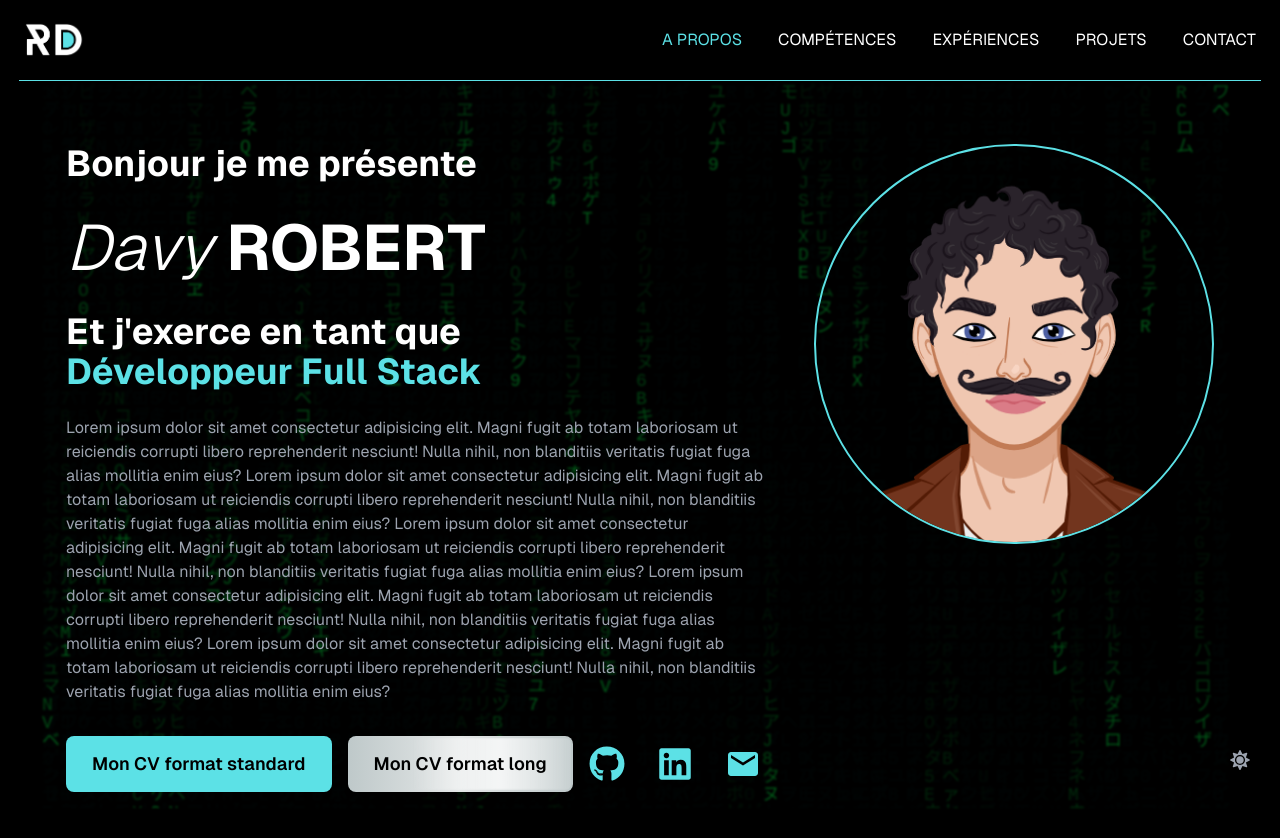
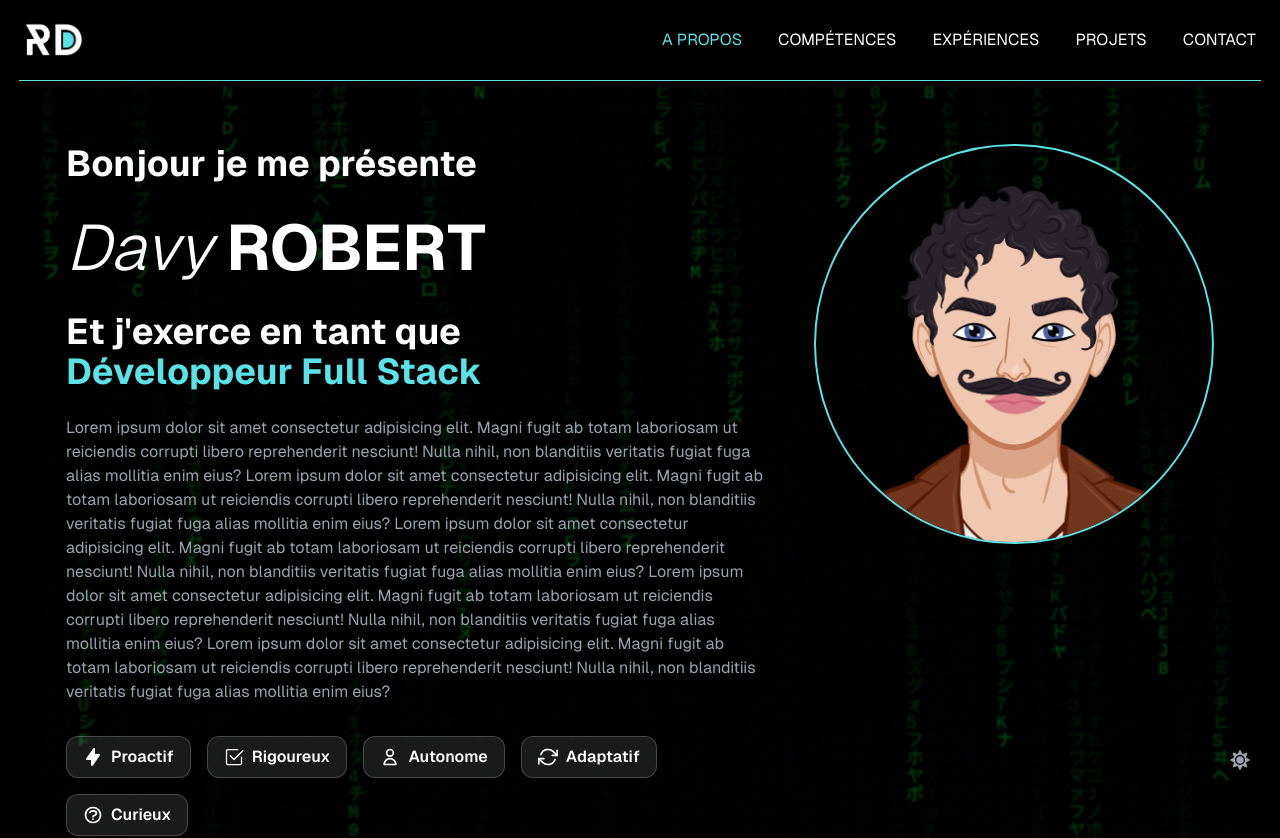
Before and after one commit to DavyR01/davyrobert-portfolio, a Next.js app: page / in a window 1280 px wide. Shown: the top 838 px of the page. Built offline with nearby package versions, Linux system fonts and the light colour scheme; no server answers.

Commit message:
add qualities below description

```diff
--- a/src/app/components/Presentation.tsx
+++ b/src/app/components/Presentation.tsx
@@ -6,6 +6,7 @@ import { FaGithub, FaLinkedin } from 'react-icons/fa'
 import { MdEmail } from 'react-icons/md'
 import MatrixCanvas from './MatrixCanvas';
 import { useTheme } from '@/context/ThemeContext';
+import { qualities } from '@/datas/datas';
 
 const Presentation = () => {
    const sectionRef = useRef<HTMLElement>(null);
@@ -43,9 +44,27 @@ const Presentation = () => {
                   className="object-cover w-full h-full"
                />
             </div>
-            <p className="text-base mb-8 text-gray-400 ">
+            <p className="text-base mb-8 dark:text-gray-400 text-gray-600 ">
                Lorem ipsum dolor sit amet consectetur adipisicing elit. Magni fugit ab totam laboriosam ut reiciendis corrupti libero reprehenderit nesciunt! Nulla nihil, non blanditiis veritatis fugiat fuga alias mollitia enim eius?     Lorem ipsum dolor sit amet consectetur adipisicing elit. Magni fugit ab totam laboriosam ut reiciendis corrupti libero reprehenderit nesciunt! Nulla nihil, non blanditiis veritatis fugiat fuga alias mollitia enim eius?     Lorem ipsum dolor sit amet consectetur adipisicing elit. Magni fugit ab totam laboriosam ut reiciendis corrupti libero reprehenderit nesciunt! Nulla nihil, non blanditiis veritatis fugiat fuga alias mollitia enim eius?     Lorem ipsum dolor sit amet consectetur adipisicing elit. Magni fugit ab totam laboriosam ut reiciendis corrupti libero reprehenderit nesciunt! Nulla nihil, non blanditiis veritatis fugiat fuga alias mollitia enim eius?     Lorem ipsum dolor sit amet consectetur adipisicing elit. Magni fugit ab totam laboriosam ut reiciendis corrupti libero reprehenderit nesciunt! Nulla nihil, non blanditiis veritatis fugiat fuga alias mollitia enim eius?
             </p>
+
+            <div className="flex flex-wrap gap-4 mb-8 w-full justify-center md:justify-start">
+              {qualities.items.map((q) => (
+                <span
+                  key={q.label}
+                  className="
+                    flex items-center gap-2
+                    bg-white/10 text-black border border-[#232946]
+                    px-4 py-2 rounded-xl font-semibold text-base shadow transition-all
+                    hover:bg-[#232946] hover:text-white
+                    dark:bg-white/10 dark:text-white dark:border-white/20
+                    dark:hover:bg-white/20
+                  "
+                >
+                  {q.icon}{q.label}
+                </span>
+              ))}
+            </div>
             <div className="flex flex-wrap gap-4 sm:flex-nowrap sm:items-center mb-4">
                <a
                   className="bg-[--primary-color] font-semibold py-3 px-6 text-lg rounded-lg transition-all hover:scale-105 hover:bg-[var(--bg-light)] hover:text-[--primary-color] hover:border-[--primary-color] border-2 border-transparent break-words w-full sm:w-auto text-center text-[var(--text-color-dark)]"
--- a/src/datas/datas.tsx
+++ b/src/datas/datas.tsx
@@ -1,6 +1,6 @@
 import React from 'react';
 // ATTENTION : Ce fichier doit être en .tsx car il contient du JSX dans les objets de catégories.
-import { Category, DataExperience, ProjectCardProps } from '../types/types';
+import { Category, DataExperience, ProjectCardProps, Qualities } from '../types/types';
 import Image from 'next/image';
 // React-Icon imports
 import { SiTypescript, SiTailwindcss, SiReact, SiPostgresql, SiVercel, SiNodedotjs, SiKotlin, SiSqlite, SiOvh } from 'react-icons/si';
@@ -8,6 +8,9 @@ import { DiJavascript, DiDotnet } from 'react-icons/di';
 import { FaDocker } from 'react-icons/fa';
 import { FaAws, FaBitbucket } from 'react-icons/fa6';
 import { GrMysql } from 'react-icons/gr';
+import { HiLightningBolt, HiOutlineUser, HiOutlineQuestionMarkCircle } from 'react-icons/hi';
+import { BsCheck2Square } from 'react-icons/bs';
+import { FiRefreshCw } from 'react-icons/fi';
 
 const projects: Omit<ProjectCardProps, 'index'>[] = [
    {
@@ -334,4 +337,31 @@ const categories: Category[] = [
   },
 ];
 
-export { data_experiences, projects, categories };
+
+const qualities: Qualities = {
+  title: 'Qualités',
+  items: [
+    {
+      label: 'Proactif',
+      icon: <HiLightningBolt size={20} className="inline" />,
+    },
+    {
+      label: 'Rigoureux',
+      icon: <BsCheck2Square size={20} className="inline" />,
+    },
+    {
+      label: 'Autonome',
+      icon: <HiOutlineUser size={20} className="inline" />,
+    },
+    {
+      label: "Adaptatif",
+      icon: <FiRefreshCw size={20} className="inline" />,
+    },
+    {
+      label: 'Curieux',
+      icon: <HiOutlineQuestionMarkCircle size={20} className="inline" />,
+    },
+  ],
+};
+
+export { data_experiences, projects, categories, qualities };
--- a/src/styles/globals.css
+++ b/src/styles/globals.css
@@ -18,7 +18,7 @@
    --bg-light-items2: #e5e8e8;
 
    --primary-color: #5ce1e6;
-   --secondary-color: #ff0066;
+   --secondary-color: #232946;
    --tertiary-color: #f7c40f;
 
    --text-color-light: #ffffff;
@@ -103,3 +103,13 @@ body {
   }
 }
  */
+
+@media (prefers-color-scheme: dark) {
+  :root {
+    --secondary-color: #5ce1e6; /* turquoise sur fond sombre */
+  }
+}
+
+.dark :root {
+  --secondary-color: #5ce1e6;
+}
```
Also changed, not shown: src/types/types.ts (+10 -0 lines).
